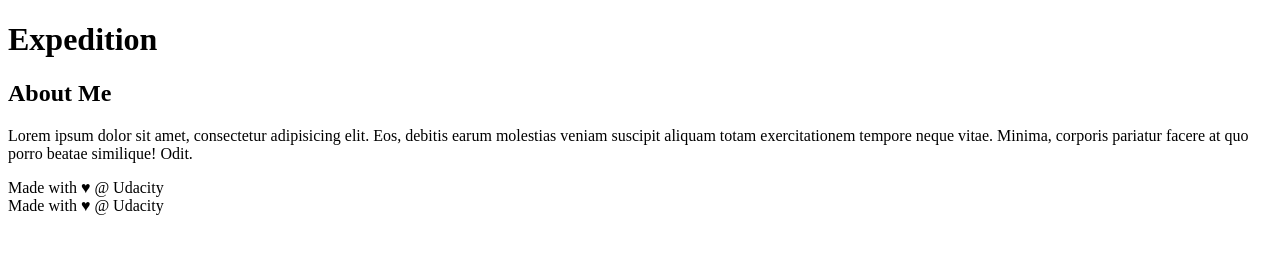
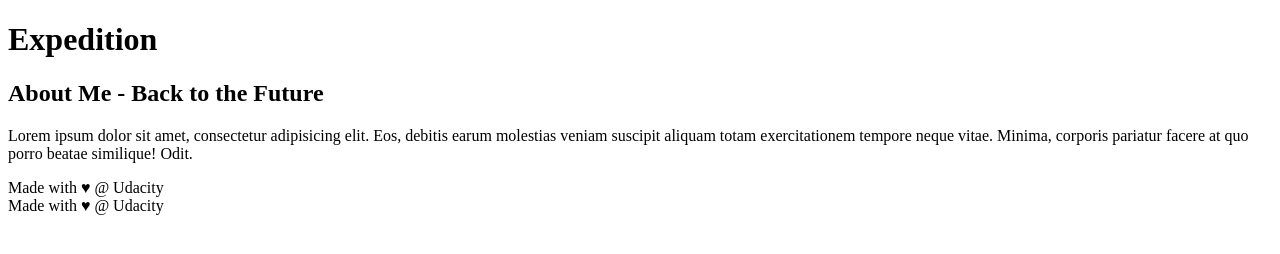
Before and after one commit to rainhrod/git-udacity, a plain HTML site: page index.html in a window 1280 px wide. Drawn offline with Linux system fonts and the light colour scheme.

Commit message:
Added movie BttF

```diff
--- a/index.html
+++ b/index.html
@@ -23,7 +23,7 @@
 
 <!-- start of new content -->
 <aside>
-    <h2>About Me</h2>
+    <h2>About Me - Back to the Future</h2>
 
     <p>Lorem ipsum dolor sit amet, consectetur adipisicing elit. Eos, debitis earum molestias veniam suscipit aliquam totam exercitationem tempore neque vitae. Minima, corporis pariatur facere at quo porro beatae similique! Odit.</p>
 </aside>
```
